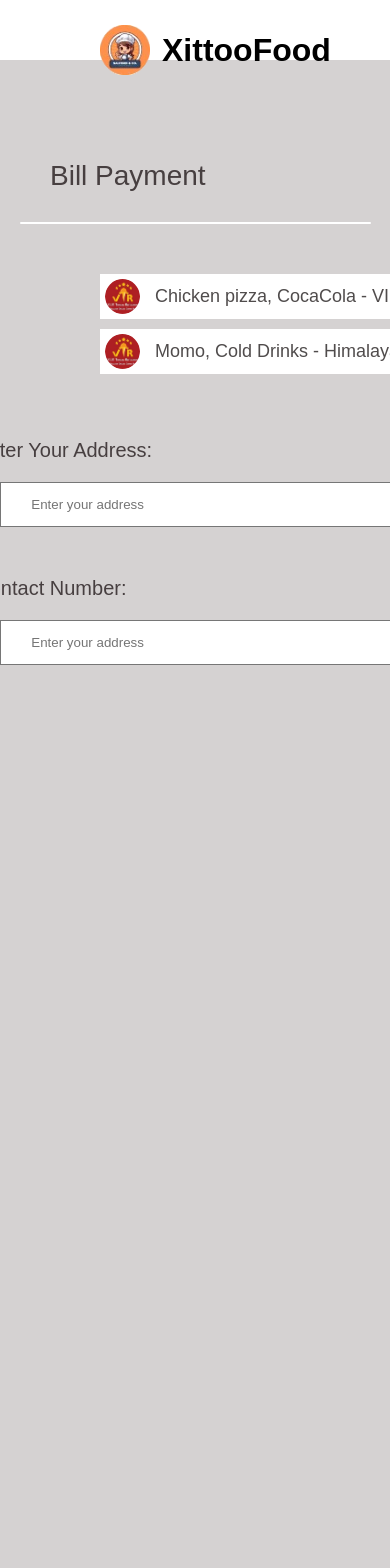
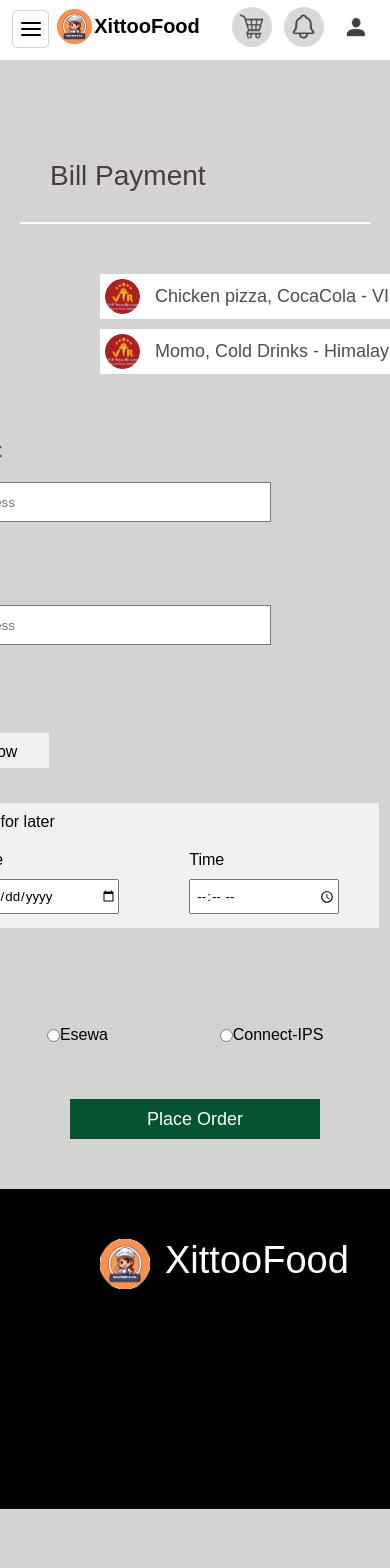
Before and after one commit to Sujan-shrestha7/userFood, a React (Vite) app: page /payment in a window 390 px wide. Shown: the top 1568 px of the page. Before the commit the page ends 907 px from the top, so only its background shows below. Built offline with nearby package versions, Linux system fonts and the light colour scheme.

Commit message:
resposncive nav

```diff
--- a/src/Components/Navbar.css
+++ b/src/Components/Navbar.css
@@ -23,7 +23,9 @@
 .AddRes{
     font-weight: bolder;
 }
-
+.hambergur{
+    display: none;
+}
 
 /* Home  */
 .slidebar{
@@ -48,10 +50,7 @@
 .AboutDes{
     font-family: 'righteous',sans-serif;
 }
-
-
 /* restaurant view */
-
 .restaurantName{
     font-weight: bolder;
 }
@@ -66,3 +65,76 @@
 .totalamount{
     font-weight: 500;
 }
+
+/* responsive  */
+
+@media (max-width: 768px) {
+
+    .headertag{
+        width: 100%;
+        height: 65px;
+        padding-top: 10px;
+    }
+    .xittoLogo{
+        position: relative;
+        height: 35px;
+        width: 35px;
+    }
+    .xittoofood{
+        font-size: 20px;
+        margin-left: -10px;
+    }
+    .icon-button{
+        position: relative;
+        display: flex;
+        gap: 12px;
+    }
+    .AddRes{
+        display: none;
+    }
+    .profile-icon{
+        margin-right: 0;
+    }
+    .allsection{
+        display: flex;
+        gap: 0;
+        margin-left: 0;
+    }
+    .hambergur{
+        position: relative;
+        font-size: 24px;
+        display: block;
+        margin: 5px 8px 0 12px;
+        padding-top: 6px;
+        width: 90px;
+        background: transparent;
+        border: 1px solid #D5D2D2;
+        border-radius: 5px;
+    }
+    .description{
+        display: none;
+    }
+
+    .logosection{
+        display: flex;
+    }
+
+
+    /* homepage */
+    .search-food{
+        /* margin: 10px 0px 0px 250px; */
+    }
+    .question{
+        position: relative;
+        font-size: 32px;
+        margin-top: 50px;
+        margin-left: 130px;
+    }
+    .search-box{
+        display: flex;
+        flex-direction: column;
+        width: 400px;
+        height: 120px;
+    }
+
+}
--- a/src/Components/Payment.tsx/payment.tsx
+++ b/src/Components/Payment.tsx/payment.tsx
@@ -1,15 +1,22 @@
 import React, { useState } from "react";
 import HomeNav from "../homeNav";
 import resimg from "../images/vip.png"; // Ensure correct path
+import Footer from "../Footer";
 
 const Payment = () => {
+  const [deliveryOption, setDeliveryOption] = useState("now");
+  const [paymentMethod, setPaymentMethod] = useState("");
+
   const myCart = [
     { qty: 3, food: "MoMo", price: 190, Discount: 100 },
     { qty: 2, food: "Pizza", price: 210, Discount: 0 },
     { qty: 3, food: "Chowmein", price: 290, Discount: 0 },
   ];
 
-  const TotalAmount = myCart.reduce((sum, item) => sum + item.price * item.qty, 0);
+  const TotalAmount = myCart.reduce(
+    (sum, item) => sum + item.price * item.qty,
+    0
+  );
   const VAT = (TotalAmount * 0.13).toFixed(2);
   const DeliveryCharge = 150;
   const GrandTotal = parseFloat(VAT) + TotalAmount + DeliveryCharge;
@@ -48,11 +55,19 @@
       {/* Payment Details Section */}
       <div className="pl-[100px] mt-[-50px] flex flex-col gap-y-[10px]">
         {details.map((d, index) => (
-          <div key={index} className="w-[1300px] bg-[#fff] h-[45px] shadow-md rounded-lg">
+          <div
+            key={index}
+            className="w-[1300px] bg-[#fff] h-[45px] shadow-md rounded-lg"
+          >
             <div className="flex items-center gap-[15px] p-[5px]">
-              <img src={d.img} className="h-[35px] w-[35px] rounded-full" alt="Restaurant" />
+              <img
+                src={d.img}
+                className="h-[35px] w-[35px] rounded-full"
+                alt="Restaurant"
+              />
               <p className="text-[18px] text-[#504C4C]">
-                {d.fName} - {d.restName}, {d.Location} ({d.items}) - Rs. {d.price}/-
+                {d.fName} - {d.restName}, {d.Location} ({d.items}) - Rs.{" "}
+                {d.price}/-
               </p>
             </div>
           </div>
@@ -60,31 +75,107 @@
       </div>
 
       {/* Flex container for Address and Cart */}
-      <div className="flex justify-center mx-[110px] pl-[100px] mt-[50px]">
+      <div className="flex justify-center mx-[180px] gap-[20px] pl-[50px] mt-[50px]">
         {/* Address Section (Flexible) */}
         <div className="flex-grow bg-white p-[15px] shadow-lg rounded-lg">
-          <div className="flex pl-[50px] flex-col gap-y-[10px]">
-            <p className="text-[18px] text-[20px] font-semibold text-[18px] text-[#473F40]">Enter Your Address:</p>
+          <div className="flex flex-col gap-y-[10px]">
+            <p className="text-[18px] text-[20px] font-semibold text-[18px] text-[#473F40]">
+              Enter Your Address:
+            </p>
             <input
               type="text"
               placeholder="Enter your address "
-              className="mt-[10px] ml-[25px] pl-[30px] py-[5px] border rounded-md w-[400px] h-[45px]"
+              className="mt-[10px] ml-[45px] pl-[30px] py-[5px] border rounded-md w-[400px] h-[40px]"
             />
           </div>
 
-          <div className="flex mt-[50px] pl-[50px] flex-col gap-y-[10px]">
-            <p className="text-[18px] text-[20px] font-semibold text-[18px] text-[#473F40]">Contact Number:</p>
+          <div className="flex mt-[40px] flex-col gap-y-[10px]">
+            <p className="text-[18px] text-[20px] font-semibold text-[18px] text-[#473F40]">
+              Contact Number:
+            </p>
             <input
               type="number"
               placeholder="Enter your address "
-              className="mt-[10px] ml-[25px] pl-[30px] py-[5px] border rounded-md w-[400px] h-[45px]"
+              className="mt-[10px] ml-[45px] pl-[30px] py-[5px] border rounded-md w-[400px] h-[40px]"
             />
           </div>
+          <div className="mt-[50px] flex flex-col gap-y-[10px]">
+            <p className="text-[20px] font-semibold text-[#473F40]">
+              Delivery Status:
+            </p>
+
+            {/* Deliver Now Option */}
+            <label className="flex items-center gap-[10px] mt-[5px] ml-[50px] cursor-pointer">
+              <input
+                type="radio"
+                name="deliveryStatus"
+                value="Deliver Now"
+                className="form-radio h-4 w-4 text-blue-600"
+              />
+              <span className="h-[35px] w-[150px] bg-[#F1F1F1] text-center pt-[10px]">
+                Deliver Now
+              </span>
+            </label>
+
+            {/* Schedule for Later Option */}
+            <label className="flex items-start gap-[10px] mt-[25px] ml-[50px] cursor-pointer">
+              <input
+                type="radio"
+                name="deliveryStatus"
+                value="Schedule for Later"
+                className="form-radio h-4 w-4 text-blue-600 mt-2"
+              />
+              <div className="h-[125px] w-[480px] bg-[#F1F1F1] pl-[30px] pt-[10px]">
+                <p>Schedule for later</p>
+                <div className="flex justify-between mt-[20px] mx-[40px]">
+                  <div className="flex flex-col gap-y-[10px]">
+                    <p>Date</p>
+                    <input
+                      type="date"
+                      className="w-[150px] h-[35px] pl-[5px]"
+                    />
+                  </div>
+                  <div className="flex flex-col gap-y-[10px]">
+                    <p>Time</p>
+                    <input
+                      type="time"
+                      className="w-[150px] h-[35px] pl-[5px]"
+                    />
+                  </div>
+                </div>
+              </div>
+            </label>
+
+            <div>
+              <p className="text-lg font-semibold mt-[50px] text-gray-800">
+                Payment Method:
+              </p>
+              <div className="flex justify-around mt-5">
+                {["Khalti", "Esewa", "Connect-IPS"].map((method) => (
+                  <label
+                    key={method}
+                    className="flex items-center mt-[20px] cursor-pointer"
+                  >
+                    <input
+                      type="radio"
+                      name="payment"
+                      value={method}
+                      checked={paymentMethod === method}
+                      onChange={() => setPaymentMethod(method)}
+                      className="accent-blue-500"
+                    />
+                    <span className="ml-2">{method}</span>
+                  </label>
+                ))}
+              </div>
+            </div>
+          </div>
         </div>
-        <div className="h-[320px] w-[2px] rounded-[10px] bg-[#FFFFFF] shadow-lg" />
+
+        <div className="h-[420px] w-[2px] rounded-[10px] bg-[#FFFFFF] shadow-lg" />
 
         {/* Cart Section (Fixed width: 420px) */}
-        <div className="w-[420px] bg-white p-[15px] shadow-lg rounded-lg">
+        <div className="w-[420px] bg-white ml-[50px] p-[15px] shadow-lg rounded-lg">
           {/* Cart Items */}
           <p className="text-center font-bold text-[16px]">My Cart</p>
           {myCart.map((item, index) => (
@@ -95,7 +186,9 @@
                   {item.food} ({item.price})
                 </p>
               </div>
-              <p className="text-right text-[14px]">Rs. {item.price * item.qty}/-</p>
+              <p className="text-right text-[14px]">
+                Rs. {item.price * item.qty}/-
+              </p>
             </div>
           ))}
 
@@ -127,15 +220,13 @@
             <p>Grand Total</p>
             <p>Rs. {GrandTotal.toFixed(2)}/-</p>
           </div>
-
-          {/* Proceed Button */}
-          <div className="mt-[20px] flex justify-center">
-            <button className="bg-[#CCA311] text-[#fff] px-[20px] py-[10px] rounded-md text-[18px]">
-              Proceed to Payment
-            </button>
-          </div>
         </div>
       </div>
+
+      <div className="mt-[40px] w-full text-center mb-[50px] ">
+        <button className="h-[40px] w-[250px] text-[18px] cursor-pointer hover:border-[1px]-[#000000] bg-[#06542F] border-none text-[#fff]"> Place Order</button>
+      </div>
+      < Footer/>
     </div>
   );
 };
--- a/src/Components/dashboard/Cart.tsx
+++ b/src/Components/dashboard/Cart.tsx
@@ -2,10 +2,13 @@
 import HomeNav from "../homeNav";
 import search from "..//images/search.png";
 import resimg from "../images/vip.png";
+import Payment from "../Payment.tsx/payment";
 import sidedown from "../images/downicon.png";
+import { useNavigate } from "react-router-dom";
 
 const Cart = () => {
   const [expandedIndex, setExpandedIndex] = useState(null);
+  const navigate =useNavigate();
 
   const toggleExpand = (index) => {
     setExpandedIndex(expandedIndex === index ? null : index);
@@ -87,6 +90,13 @@
               <div key={index} className="w-[1200px] gap-[20px]">
                 <div className="h-auto flex items-center justify-between flex-wrap gap-x-[30px] p-[10px] bg-[#fff]">
                   {/* Left Section (Image + Text) */}
+                  <div className="flex gap-5">
+                    <input
+                      type="checkbox"
+                      className="h-[20px] w-[20px] mt-[6px]"
+                      name=""
+                      id=""
+                    />
                     <div className="flex items-center gap-[20px] pl-[15px] text-[18px]">
                       <img
                         src={d.img}
@@ -98,7 +108,7 @@
                         {d.price}/-
                       </p>
                     </div>
-
+                  </div>
                   {/* Right Section (Remove Button and Image Toggling) */}
                   <div className="flex gap-[30px]">
                     <div
@@ -181,13 +191,6 @@
                           <p>Grand Total</p>
                           <p>Rs. {GrandTotal} /-</p>
                         </div>
-
-                      {/* Proceed Button */}
-                      <div className="mt-[25px] flex justify-center">
-                        <button className="bg-[#CCA311] text-[#fff] w-[150px] h-[40px] rounded-md text-[18px]">
-                          Proceed
-                        </button>
-                      </div>
                       </div>
                     </div>
                   </div>
@@ -201,6 +204,12 @@
               </div>
             </div>
           ))}
+          {/* Proceed Button */}
+          <div className="w-full flex justify-end px-[80px] mt-[25px]">
+            <button className="hover:bg-[#015D18] bg-[#CCA311] hover:text-[#fff] text-white w-[130px] h-[35px] rounded-md text-[18px] " onClick={() => navigate("/payment")}>
+              Proceed
+            </button>
+          </div>
         </div>
       </div>
     </div>
--- a/src/Components/dashboard/Home.tsx
+++ b/src/Components/dashboard/Home.tsx
@@ -97,10 +97,10 @@
     <div>
       <HomeNav />
       <div className="flex flex-wrap items-center justify-center">
-        <div className="mb-[60px]  ml-[110px]">
+        <div className="search-food mb-[60px]  ml-[110px]">
           <h1 className="question">Are You Hungry ?</h1>
-          <div className="w-[620px] h-[120px] flex flex-wrap gap-[20px] items-center justify-center mt-[30px] bg-[#fff] rounded-[10px] shadow-lg">
-            <div className="relative flex items-center justify-center">
+          <div className="search-box w-[620px] h-[120px] flex flex-wrap gap-[20px] items-center justify-center mt-[30px] bg-[#fff] rounded-[10px] shadow-lg">
+            <div className=" relative flex items-center justify-center">
               <input
                 type="text"
                 className="h-[45px] w-[180px] bg-[#E5E1E1] pl-[30px] rounded-[5px] border-none"
--- a/src/Components/homeNav.tsx
+++ b/src/Components/homeNav.tsx
@@ -1,10 +1,11 @@
 import React, { useEffect, useState } from "react";
+import { useNavigate } from "react-router-dom";
+import { FiMenu, FiX } from "react-icons/fi";
 import logo from "./images/logo.png";
-import './Navbar.css';
-import cart from './images/cart.png';
-import notification from './images/notification.png';
-import profile from './images/profile.png';
-import { useNavigate } from "react-router-dom";
+import cart from "./images/cart.png";
+import notification from "./images/notification.png";
+import profile from "./images/profile.png";
+import "./Navbar.css";
 
 interface MenuItem {
   name: string;
@@ -12,8 +13,13 @@
 }
 
 const HomeNav: React.FC = () => {
+  const [isToggleOpen, setIsToggleOpen] = useState<boolean>(false);
   const [activeItem, setActiveItem] = useState<string>("Dashboard");
-    const navigate = useNavigate();
+  const [showProfileMenu, setShowProfileMenu] = useState<boolean>(false);
+  const navigate = useNavigate();
+
+  const username: string = "sujan_12";
+
   const menuItems: MenuItem[] = [
     { name: "Dashboard", path: "/home" },
     { name: "Orders", path: "/order" },
@@ -22,47 +28,83 @@
   ];
 
   useEffect(() => {
-    const currentPath = window.location.pathname;
-    const currentItem = menuItems.find((item) => item.path === currentPath);
+    const currentPath: string = window.location.pathname;
+    const currentItem: MenuItem | undefined = menuItems.find(
+      (item) => item.path === currentPath
+    );
     if (currentItem) {
       setActiveItem(currentItem.name);
     }
   }, []);
 
+  const toggleProfileMenu = (): void => {
+    setShowProfileMenu((prev) => !prev);
+  };
+
   return (
     <div className="sticky top-0 left-0 right-0 z-50 h-[60px] pt-[5px] w-full bg-[#FFFFFF] shadow-md">
-      <div className="flex ml-[100px] gap-[100px] items-center">
+      <div className="allsection flex ml-[100px] gap-[100px] items-center">
+        <button
+          className="hambergur md:hidden"
+          onClick={() => setIsToggleOpen((prev) => !prev)}
+        >
+          {isToggleOpen ? <FiX /> : <FiMenu />}
+        </button>
 
-        {/* Logo Section */}
-        <div className="flex items-center w-[400px] cursor-pointer" onClick={() => navigate("/home")}>
-          <img src={logo} alt="Logo" className="h-[50px] w-[50px]" />
+        <div
+          className="logosection flex items-center w-[400px] cursor-pointer"
+          onClick={() => navigate("/home")}
+        >
+          <img src={logo} alt="Logo" className="xittoLogo h-[50px] w-[50px]" />
           <p className="xittoofood text-[32px] pl-[12px]">XittooFood</p>
         </div>
 
-        {/* Description Section */}
         <div className="description flex text-[#473F40] w-[350px] items-center justify-center ml-[-40px]">
           <p>"From our kitchen to your doorstep"</p>
         </div>
 
-        {/* Icons & Buttons */}
-        <div className="flex w-[430px] gap-[40px] items-center justify-center">
+        <div className="icon-button flex w-[430px] gap-[40px] items-center justify-center">
           <button className="AddRes h-[40px] w-[150px] text-[#473F40] text-[16px] font-bold bg-[#FFFFFF] border-none cursor-pointer">
             Add Restaurant
           </button>
 
-          {/* Cart Icon */}
-          <div className="rounded-full h-[40px] w-[40px] bg-[#D9D9D9] cursor-pointer flex items-center justify-center" onClick={()=>navigate("/cart")}>
+          <div
+            className="rounded-full h-[40px] w-[40px] bg-[#D9D9D9] cursor-pointer flex items-center justify-center"
+            onClick={() => navigate("/cart")}
+          >
             <img src={cart} className="h-[25px] w-[35px]" alt="Cart" />
           </div>
 
-          {/* Notification Icon */}
           <div className="rounded-full h-[40px] w-[40px] bg-[#D9D9D9] cursor-pointer flex items-center justify-center">
             <img src={notification} className="h-[25px] w-[23px]" alt="Notification" />
           </div>
 
-          {/* Profile Icon */}
-          <div className="rounded-full h-[40px] w-[40px] cursor-pointer flex items-center justify-center">
-            <img src={profile} className="h-[40px] w-[40px]" alt="Profile" />
+          <div className="profile-icon relative mr-[-100px]">
+            <div
+              className="rounded-full h-[40px] w-[40px] cursor-pointer flex items-center justify-center"
+              onClick={toggleProfileMenu}
+            >
+              <img src={profile} className="h-[40px] w-[40px]" alt="Profile" />
+            </div>
+
+            {showProfileMenu && (
+              <div className="pl-[20px] absolute right-[-40px] mt-[10px] w-[200px] h-[300px] bg-[#636363] text-[#fff] text-[18px] shadow-lg rounded-[10px] flex flex-col justify-between">
+                <ul className="text-white mt-[20px]">
+                  <li className="p-2 mt-[20px] cursor-pointer hover:bg-gray-700 list-none" onClick={() => navigate("/profile")}>
+                    {username}
+                  </li>
+                  <li className="p-2 mt-[20px] cursor-pointer hover:bg-gray-700 list-none" onClick={() => navigate("/profile")}>
+                    View Profile
+                  </li>
+                  <li className="p-2 mt-[10px] cursor-pointer hover:bg-gray-700 list-none" onClick={() => navigate("/settings")}>
+                    Settings
+                  </li>
+                </ul>
+                <li className="p-2 mb-[50px] mt-[20px] cursor-pointer hover:bg-gray-700 list-none ml-[-20px] text-center">
+                  Logout
+                </li>
+              </div>
+            )}
           </div>
         </div>
       </div>
--- a/src/Router.tsx
+++ b/src/Router.tsx
@@ -6,6 +6,7 @@
 import ResFood from "./Components/Order&search.tsx/resFood";
 import Cart from "./Components/dashboard/Cart";
 import Payment from "./Components/Payment.tsx/payment";
+import HomeNav from "./Components/homeNav";
 
 const Router: React.FC = () => {
   return (
@@ -19,6 +20,7 @@
           <Route path="restaurantFoods/" element={<ResFood/>} />
           <Route path="cart/" element={<Cart/>} />
           <Route path="payment/" element={<Payment/>} />
+          <Route path="homenavbar/" element={<HomeNav/>} />
 
         </Routes>
       </BrowserRouter>
```
Lines whose indentation alone changed are shown as unchanged.
